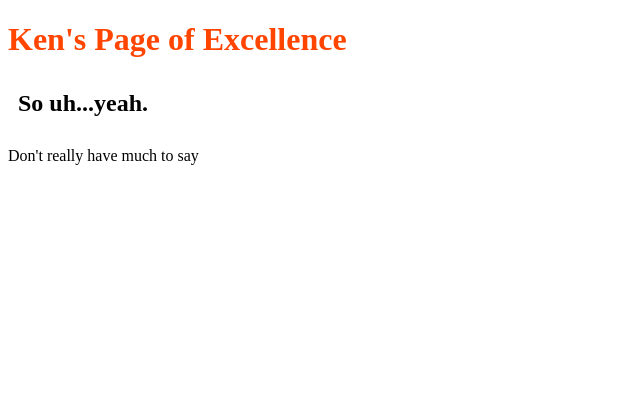
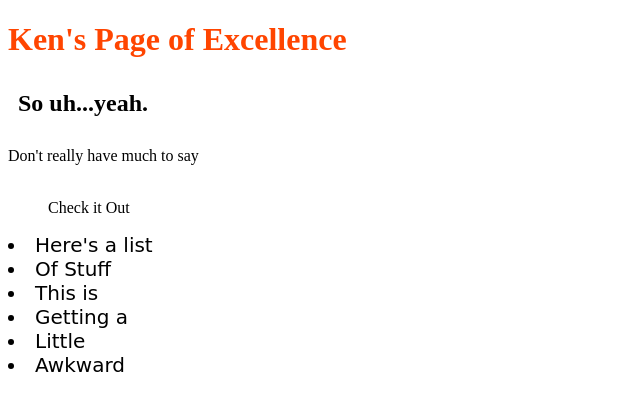
Before and after one commit to kdacanay/kdacanay.github.io, a plain HTML site: page index.html in a window 1280 px wide. Shown: the whole page, without its empty margins (0-640 px from the left). Drawn offline with Linux system fonts and the light colour scheme.

Commit message:
added some more css and a list! A LIST!

```diff
--- a/index.html
+++ b/index.html
@@ -1,5 +1,5 @@
 <!DOCTYPE html>
-
+<html>
 <Header>
     <Title>KDACANAY</Title>
     <link rel="stylesheet" href="style.css">
@@ -9,4 +9,15 @@
     <h1>Ken's Page of Excellence</h1>
     <h2>So uh...yeah.</h2>
     <div>Don't really have much to say</div>
+    <br>
+
+    <ul>Check it Out</ul>
+        <li>Here's a list</li>
+        <li>Of Stuff</li>
+        <li>This is</li>
+        <li>Getting a</li>
+        <li>Little</li>
+        <li>Awkward</li>
+
 </body>
+</html>
--- a/style.css
+++ b/style.css
@@ -5,3 +5,8 @@ h1 {
 h2 {
     padding: 10px
 }
+
+li {
+    font-family: cursive;
+    font-size: 20px;
+}
```
